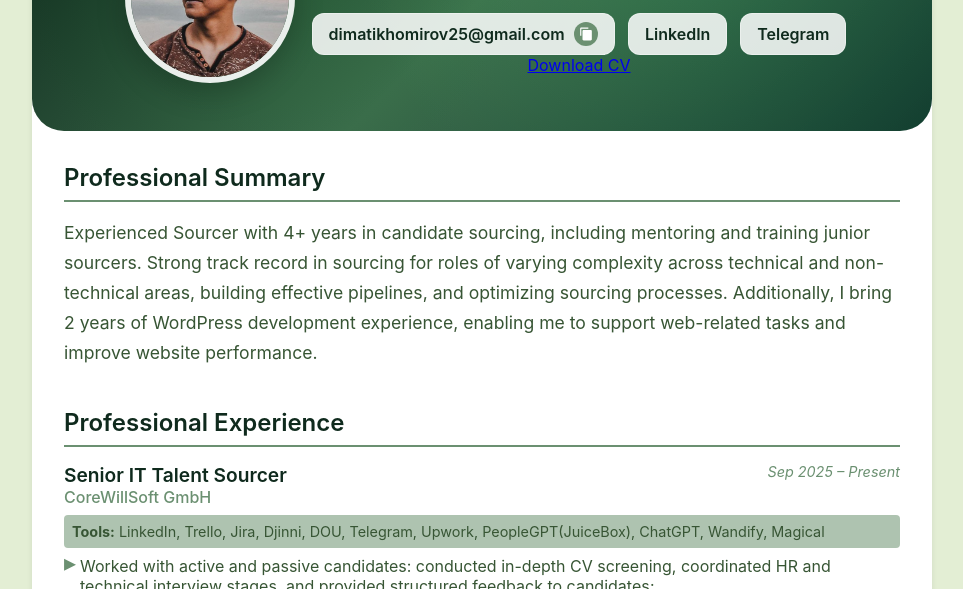
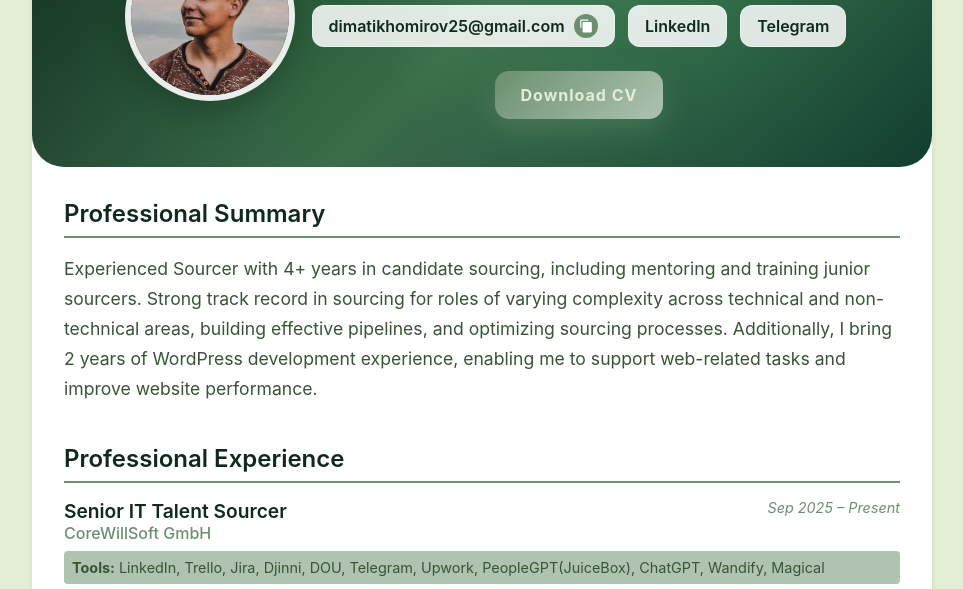
Before and after one commit to dmytro-tikhomirov/cv, a plain HTML site: page index.html in a window 1280 px wide. Shown: the part 135-724 px from the top of the page, without its empty margins (158-1121 px from the left). Drawn offline with Linux system fonts and the light colour scheme.

Commit message:
Update index.html

```diff
--- a/index.html
+++ b/index.html
@@ -32,7 +32,7 @@
                     <a href="https://www.linkedin.com/in/dima-tikhomirov-6ba328231/" target="_blank">LinkedIn</a>
                     <a href="https://t.me/dimoooon18" target="_blank">Telegram</a>
                 </div>
-                <a href="assets/files/CV_Dima_Tikhomirov.pdf" download class="btn">Download CV</a>
+                <a href="assets/files/CV_Dima_Tikhomirov.pdf" download class="download-btn">Download CV</a>
             </div>
         </div>
     </header>
```
